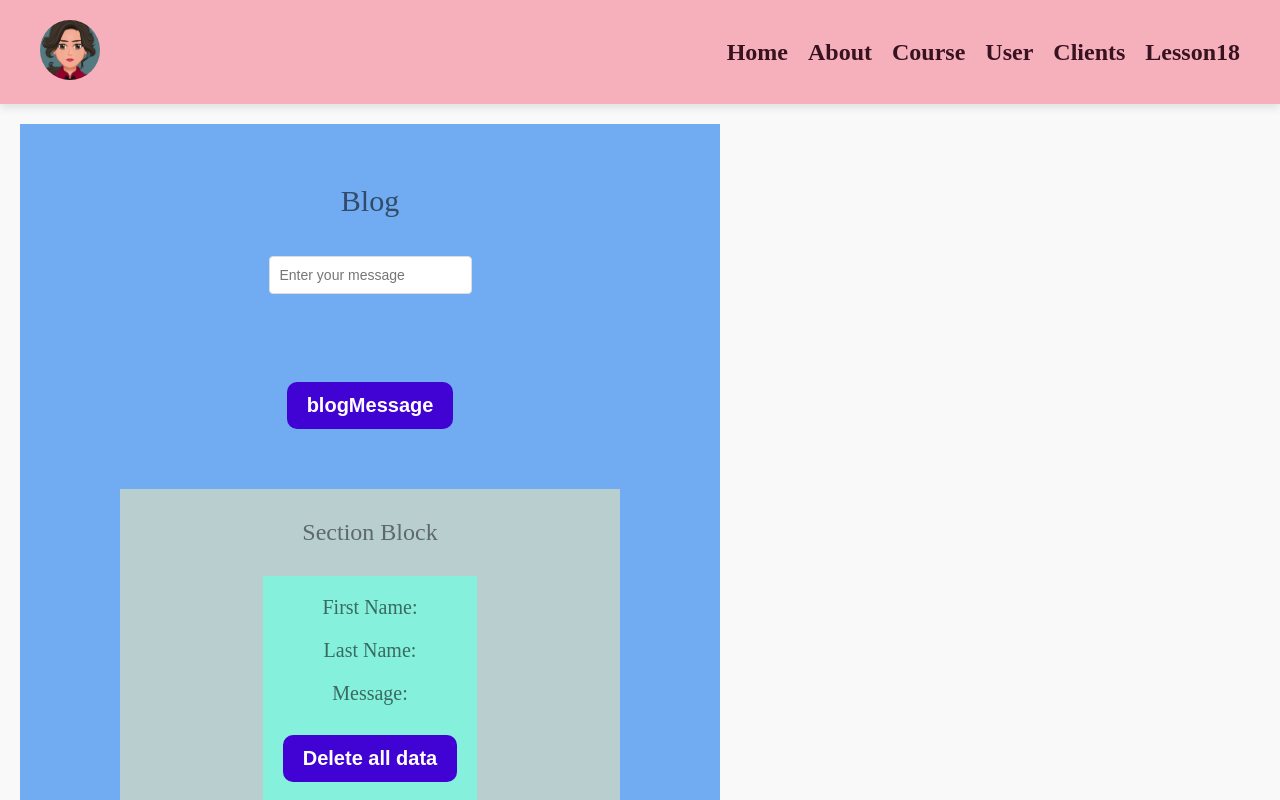
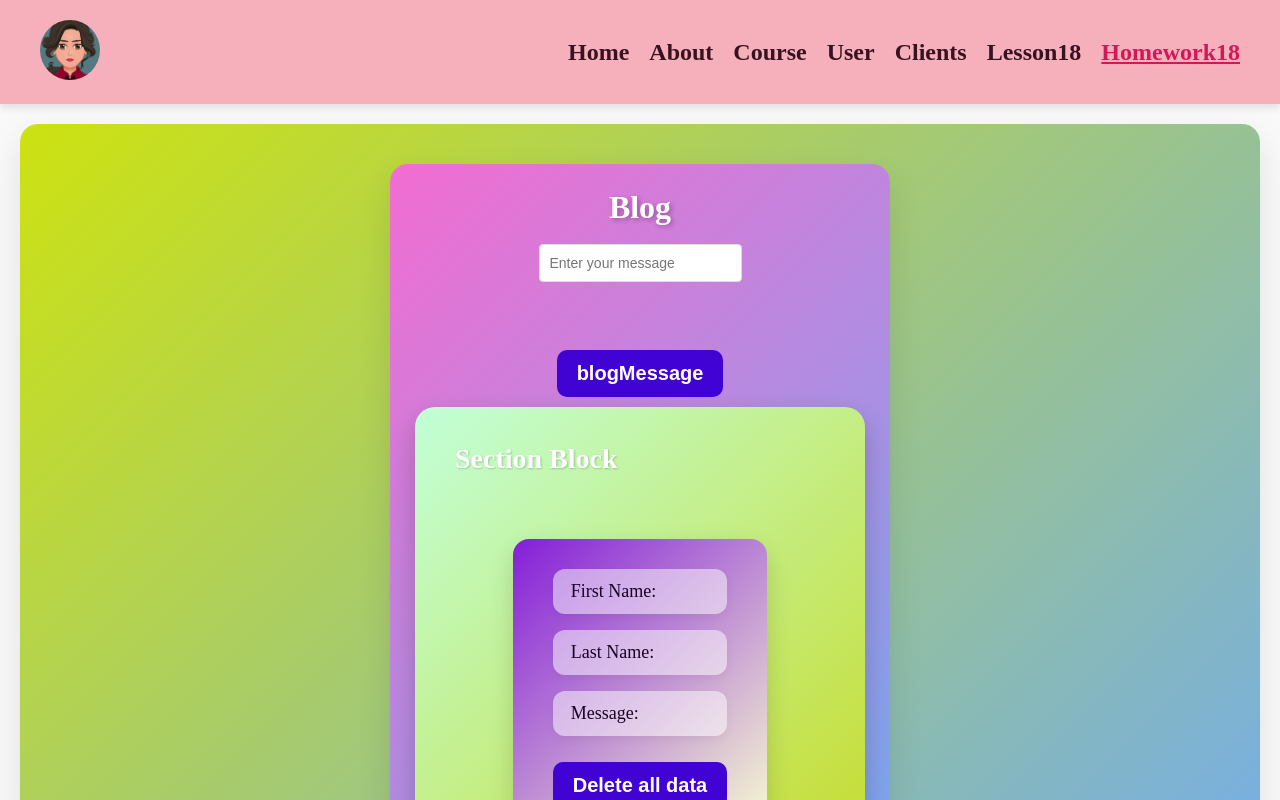
Before and after one commit to ViraVarguliak14/05_react_ts_24_03, a React (Vite) app: page /homework18 in a window 1280 px wide. Shown: the top 800 px of the page. Built offline with nearby package versions, Linux system fonts and the light colour scheme.

Commit message:
newhom18

```diff
--- a/src/components/Layout/data.ts
+++ b/src/components/Layout/data.ts
@@ -6,5 +6,7 @@ export const navLinksData: NavLinkObj[] = [
   { to: '/course', linkName: 'Course' },
   { to: '/users', linkName: 'User' },
   { to: "/clients", linkName: "Clients" },
-  { to: "/lesson18", linkName: "Lesson18" }
+  { to: "/lesson18", linkName: "Lesson18" },
+  { to: "/homework18", linkName: "Homework18" }
+
 ]
--- a/src/homeworks/Homework18/Homework18.tsx
+++ b/src/homeworks/Homework18/Homework18.tsx
@@ -1,5 +1,4 @@
 import BlogManagement from "./components/BlogManagement/BlogManagement"
-import Card from "./components/Card/Card"
 import { Homework18Wrapper } from "./styles"
 
 
@@ -7,7 +6,6 @@ function Homework18() {
     return (
       <Homework18Wrapper>
         <BlogManagement />
-        <Card />
       </Homework18Wrapper>
     )
   }
--- a/src/homeworks/Homework18/components/BlogManagement/BlogManagement.tsx
+++ b/src/homeworks/Homework18/components/BlogManagement/BlogManagement.tsx
@@ -3,6 +3,7 @@ import Button from "../../../../components/Button/Button"
 import Input from "../../../../components/Input/Input"
 import { BlogManagementTitle, BlogManagementWrapper } from "./styles"
 import { BlogManagementContextType, BlogMessage } from "./types";
+import Card from "../Card/Card";
 
 export const BlogManagementContext = createContext<BlogManagementContextType>({
     data: undefined,
@@ -38,6 +39,7 @@ function BlogManagement() {
                     onChange={(e) => seInputMessage(e.target.value)}
                     placeholder="Enter your message" name={"postBtn"} />
                 <Button onClick={handlePost} name={"blogMessage"}>Post</Button>
+                <Card/>
             </BlogManagementWrapper>
         </BlogManagementContext.Provider>
 
--- a/src/homeworks/Homework18/components/BlogManagement/styles.ts
+++ b/src/homeworks/Homework18/components/BlogManagement/styles.ts
@@ -4,13 +4,24 @@ export const BlogManagementWrapper = styled.div`
   display: flex;
   flex-direction: column;
   align-items: center;
-  gap: 30px;
-  width: 700px;
-  padding: 30px;
-  background: #71ABF1;
+  gap: 10px;
+  width: 100%;
+  max-width: 500px;
+  padding: 25px;
+  background: linear-gradient(135deg, #f36dd2 0%, #71ABF1 100%);
+  border-radius: 18px;
+  box-shadow: 0 15px 35px rgba(0, 0, 0, 0.1);
+  color: #fff;
+  transition: transform 0.3s ease;
+
+  &:hover {
+    transform: translateY(-4px);
+  }
 `;
 
 export const BlogManagementTitle = styled.div`
-  font-size: 30px;
-  color: #324B69;
-  `;
+  font-size: 32px;
+  font-weight: 600;
+  color: #ffffff;
+  text-shadow: 2px 2px 5px rgba(0, 0, 0, 0.3);
+`;
--- a/src/homeworks/Homework18/components/Card/styles.ts
+++ b/src/homeworks/Homework18/components/Card/styles.ts
@@ -3,14 +3,25 @@ import styled from "@emotion/styled";
 export const CardWrapper = styled.div`
   display: flex;
   flex-direction: column;
-  align-items: center;
-  gap: 30px;
-  width: 500px;
-  padding: 30px;
-  background: #B9CECF;
-`
+  align-items: flex-start;
+  gap: 24px;
+  width: 100%;
+  max-width: 520px;
+  padding: 36px 40px;
+  background: linear-gradient(135deg, #C2FFD8 0%, #c7da25 100%);
+  border-radius: 20px;
+  box-shadow: 0 12px 28px rgba(0, 0, 0, 0.2);
+  color: #fff;
+  transition: transform 0.3s ease;
+
+  &:hover {
+    transform: translateY(-4px);
+  }
+`;
 
 export const CardTitle = styled.div`
-  font-size: 24px;
-  color: #5E6969;
-`
+  font-size: 28px;
+  font-weight: 700;
+  color: #ffffff;
+  text-shadow: 1px 1px 2px rgba(0, 0, 0, 0.2);
+`;
--- a/src/homeworks/Homework18/components/Message/styles.ts
+++ b/src/homeworks/Homework18/components/Message/styles.ts
@@ -1,15 +1,30 @@
 import styled from '@emotion/styled'
 
 export const MessageComponent = styled.div`
-   display: flex;
-   flex-direction: column;
-   align-items: center;
-   gap: 20px;
-   padding: 20px;
-   background: #85F1DC;
+  display: flex;
+  flex-direction: column;
+  align-items: flex-start;
+  gap: 16px;
+  padding: 30px 40px;
+  border-radius: 16px;
+  background: linear-gradient(135deg, #841dd8 0%, #FAFFD1 100%);
+  box-shadow: 0 10px 25px rgba(0, 0, 0, 0.15);
+  max-width: 600px;
+  margin: 40px auto;
 `
 
 export const DataItem = styled.div`
-  font-size: 20px;
-  color: #3A6960;
-`
+   font-size: 18px;
+  font-weight: 500;
+  color: #190225;
+  background-color: rgba(255, 255, 255, 0.5);
+  padding: 12px 18px;
+  border-radius: 12px;
+  width: 100%;
+  box-shadow: 0 4px 10px rgba(0, 0, 0, 0.05);
+  transition: transform 0.2s ease;
+
+  &:hover {
+    transform: translateX(4px);
+  }
+`;
--- a/src/homeworks/Homework18/styles.ts
+++ b/src/homeworks/Homework18/styles.ts
@@ -4,13 +4,24 @@ export const Homework18Wrapper = styled.div`
   display: flex;
   flex-direction: column;
   align-items: center;
-  gap: 30px;
-  width: 700px;
-  padding: 30px;
-  background: #71ABF1;
-`
+  gap: 35px;
+  width: 100%;
+
+  padding: 40px;
+  background: linear-gradient(135deg, #cde210 0%, #71ABF1 100%);
+  border-radius: 18px;
+  box-shadow: 0 15px 35px rgba(0, 0, 0, 0.1);
+  color: #fff;
+  transition: transform 0.3s ease;
+
+  &:hover {
+    transform: translateY(-4px);
+  }
+`;
 
 export const MainCardTitle = styled.div`
-  font-size: 30px;
-  color: #324B69;
-`
+  font-size: 32px;
+  font-weight: 600;
+  color: #ffffff;
+  text-shadow: 2px 2px 5px rgba(0, 0, 0, 0.3);
+`;
```
